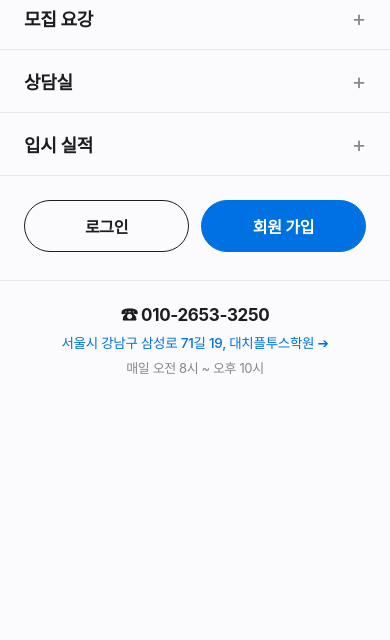
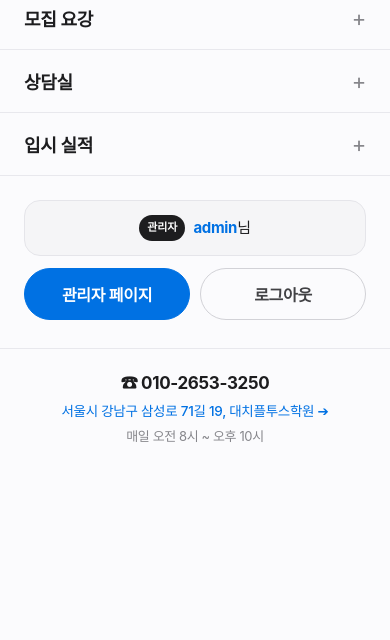
Before and after one commit to keu0926/My_project, a Django app: page /booking/ in a window 390 px wide, after a click that opens the changed part. Shown: the part 188-828 px from the top of the page. Run offline with Django 5.2, Linux system fonts and the light colour scheme; a user stored in the database is signed in; data comes from the database, SQL or seed files in the repository; both versions use the stored data as it was after the commit; some web fonts are replaced.

Commit message:
회원가입/로그인 페이지 및 회원 프로필 DB 모델 추가

```diff
--- a/static/css/style-base.css
+++ b/static/css/style-base.css
@@ -161,46 +222,68 @@ a {
     font-family: -apple-system, BlinkMacSystemFont, "SF Pro Display", "Pretendard", sans-serif;
 }
 
+.nav-auth-area a {
+    margin-left: 0 !important;
+}
+
+/* 전역 span { display: block } 충돌 방지 */
+.nav-auth-area span {
+    display: inline-flex !important;
+    align-items: center;
+    line-height: 1 !important;
+}
+
 /* 로그인 후: 회원 이름 + 역할 배지 캡슐 */
 .nav-user-chip {
     display: inline-flex;
     align-items: center;
-    gap: 7px;
-    height: 36px;
+    gap: 8px;
+    height: 34px;
     padding: 0 14px;
-    background-color: #f5f5f7;
-    border: 1px solid rgba(0, 0, 0, 0.06);
+    background-color: #ffffff !important;
+    border: 1px solid #d2d2d7 !important;
     border-radius: 980px;
-    font-size: 13.5px;
+    font-size: 13px;
     font-weight: 500;
-    color: #1d1d1f;
+    color: #1d1d1f !important;
+    box-shadow: 0 2px 8px rgba(0, 0, 0, 0.12);
     white-space: nowrap;
 }
+
+.nav-user-chip span {
+    color: #1d1d1f !important;
+    font-size: 13px !important;
+    font-weight: 500 !important;
+}
+
 .nav-user-chip strong {
     font-weight: 700;
-    color: #1d1d1f;
+    color: #0071e3 !important;
+    margin-right: 2px;
 }
 
 /* 역할 구분 배지 (학생 / 학부모 / 관리자) */
 .nav-role-badge {
-    display: inline-block;
-    padding: 2px 8px;
-    font-size: 11px;
-    font-weight: 700;
+    display: inline-flex !important;
+    align-items: center;
+    justify-content: center;
+    padding: 4px 8px;
+    font-size: 11px !important;
+    font-weight: 700 !important;
     border-radius: 980px;
     letter-spacing: -0.01em;
 }
 .nav-role-badge.student {
-    background-color: rgba(0, 113, 227, 0.12);
-    color: #0071e3;
+    background-color: rgba(0, 113, 227, 0.14) !important;
+    color: #0071e3 !important;
 }
 .nav-role-badge.parent {
-    background-color: rgba(40, 205, 65, 0.14);
-    color: #1d832b;
+    background-color: rgba(40, 205, 65, 0.16) !important;
+    color: #1d832b !important;
 }
 .nav-role-badge.admin {
-    background-color: rgba(29, 29, 31, 0.1);
-    color: #1d1d1f;
+    background-color: #1d1d1f !important;
+    color: #ffffff !important;
 }
 
 /* 공통 네비게이션 인증 버튼 */
@@ -520,7 +568,44 @@ a {
     border: 1px solid #0071e3;
 }
 
-/* ★ 338번째 줄: 중복된 .bottom-banner-bar 자리에 교체하여 추가 */
+
+/* 모바일 햄버거 메뉴: 로그인 완료 상태 전용 스타일 (기존 .mm-auth 코드는 유지) */
+.mm-auth-logged-in {
+    width: 100%;
+    display: flex;
+    flex-direction: column;
+    gap: 12px;
+}
+.mm-user-card {
+    display: flex;
+    align-items: center;
+    justify-content: center;
+    gap: 8px;
+    padding: 14px 16px;
+    background-color: #f5f5f7;
+    border: 1px solid #e5e5ea;
+    border-radius: 16px;
+}
+.mm-user-card .mm-user-name {
+    display: inline !important;
+    font-size: 15px;
+    font-weight: 500;
+    color: #1d1d1f;
+}
+.mm-user-card .mm-user-name strong {
+    font-weight: 700;
+    color: #0071e3;
+}
+.mm-logged-btns {
+    display: flex;
+    gap: 10px;
+    width: 100%;
+}
+.mm-logged-btns .mm-logout-btn {
+    border-color: #d2d2d7;
+    color: #424245;
+}
+
 .mm-contact {
     margin-top: 28px;
     padding: 20px 24px 0;
--- a/templates/navbar.html
+++ b/templates/navbar.html
@@ -182,10 +182,42 @@
                 </ul>
             </details>
 
+            <!-- 햄버거 모바일 메뉴 내부: 로그인 / 회원가입 자동 전환 영역 -->
             <div class="mm-auth">
-                <a href="#" class="mm-login">로그인</a>
-                <a href="#" class="mm-register">회원 가입</a>
+                {% if user.is_authenticated %}
+                    <!-- 1. 로그인 된 상태: 환영 배지 카드 + 로그아웃(및 관리자) 버튼 -->
+                    <div class="mm-auth-logged-in">
+                        <div class="mm-user-card">
+                            {% if user.profile %}
+                                {% if user.profile.user_role == 'parent' %}
+                                    <span class="nav-role-badge parent">학부모</span>
+                                {% else %}
+                                    <span class="nav-role-badge student">학생</span>
+                                {% endif %}
+                                <span class="mm-user-name"><strong>{{ user.profile.name }}</strong>님 환영합니다</span>
+                            {% elif user.is_staff or user.is_superuser %}
+                                <span class="nav-role-badge admin">관리자</span>
+                                <span class="mm-user-name"><strong>{{ user.first_name|default:user.username }}</strong>님</span>
+                            {% else %}
+                                <span class="nav-role-badge student">회원</span>
+                                <span class="mm-user-name"><strong>{{ user.first_name|default:user.username }}</strong>님 환영합니다</span>
+                            {% endif %}
+                        </div>
+
+                        <div class="mm-logged-btns">
+                            {% if user.is_staff or user.is_superuser %}
+                                <a href="/admin/" class="mm-register">관리자 페이지</a>
+                            {% endif %}
+                            <a href="{% url 'logout' %}" class="mm-login mm-logout-btn">로그아웃</a>
+                        </div>
+                    </div>
+                {% else %}
+                    <!-- 2. 비로그인 상태: 기존 하드코딩된 클래스(.mm-login / .mm-register) 그대로 유지 -->
+                    <a href="{% url 'login' %}" class="mm-login">로그인</a>
+                    <a href="{% url 'signup' %}" class="mm-register">회원가입</a>
+                {% endif %}
             </div>
+
 
             <!-- 모바일 메뉴 하단 학원 연락처 & 주소 안내 (스타일을 직접 지정해 캐시된 CSS에 영향받지 않게 함) -->
             <div class="mm-contact" style="margin-top:28px;padding:20px 24px 0;border-top:1px solid #e8e8ed;display:flex;flex-direction:column;gap:6px;text-align:center;">
```
Also changed, not shown: other parts of static/css/style-base.css (+74 -48 lines), db.sqlite3, static/images/logo-home-mobile.png (added).
